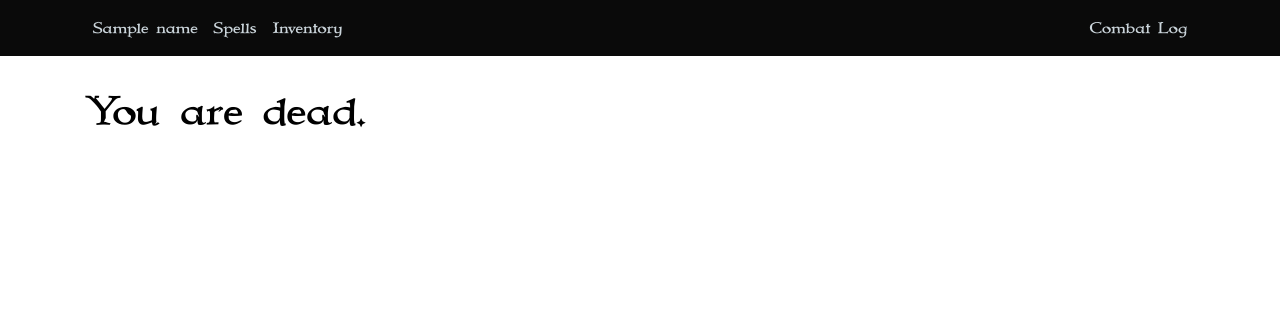
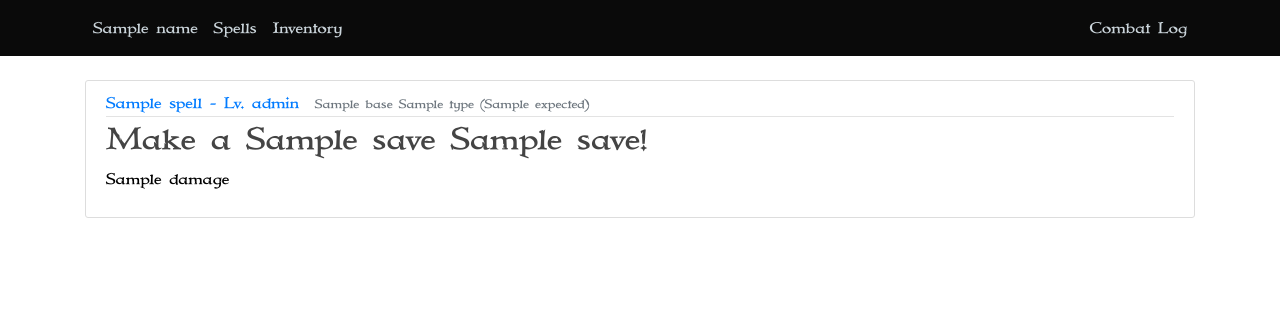
Before and after one commit to alostuckop/Scry, a Flask app: template templates/log.html in a window 1280 px wide. Shown: the top 316 px of the page. Run offline with Flask 2, Linux system fonts and the light colour scheme; the template is opened without the code that fills it: most values are stand-ins (such as "Sample title", 1, 10 or a date in 2020); some libraries are stand-ins or nearby versions.

Commit message:
commit prior to package and db

```diff
--- a/app.py
+++ b/app.py
@@ -1,8 +1,9 @@
 from flask import Flask, render_template, url_for
-
-from src.combat import Player
+from src.combat import Player, Data, CastInstance
+from src.dice import DiceRoll, roll
 
 app = Flask(__name__)
+data = Data("static/Data/spells.yml")
 
 @app.route('/')
 @app.route('/character')
@@ -19,9 +20,17 @@ def spells():
 def inventory():
     return render_template('inventory.html')
 
+casts = [
+    CastInstance(data.spells['chained_lightning'], '7'),
+    CastInstance(data.spells['spirtual_weapon'], '5'),
+    CastInstance(data.spells['chained_lightning'], '7'),
+    CastInstance(data.spells['fireball'], '3'),
+]
+
 @app.route('/log')
 def log():
-    return render_template('log.html')
+    return render_template('log.html', casts=casts)
+
 
 if __name__ == "__main__":
     app.run(debug=True)
--- a/static/layout.css
+++ b/static/layout.css
@@ -14,7 +14,6 @@ body {
 }
 .text {
   color: #000000;
-  font-size: 42px;
   margin-top: 5rem;
 }
 
--- a/templates/log.html
+++ b/templates/log.html
@@ -1,4 +1,34 @@
 {% extends "layout.html" %}
 {% block content %}
-You are dead.
+
+  {% for cast in casts %}
+    {% if cast.type == 'damage' %}
+      <article class="media content-section">
+        <div class="media-body">
+          <div class="article-metadata">
+            <a class="mr-2" href="#">{{cast.spell.name}} - Lv. {{cast.level}}</a>
+            <small class="text-muted">{{cast.spell.damage.base}} {{cast.spell.damage.type}} ({{cast.damage.expected}})</small>
+          </div>
+          <div class="article-title">
+            <h2 class="mr-2">{{cast.roll}} to hit! </h2>
+          </div>
+          <p class="article-content">{{cast.damage}}</p>
+        </div>
+      </article>
+    {% else %}
+      <article class="media content-section">
+        <div class="media-body">
+          <div class="article-metadata">
+            <a class="mr-2" href="#">{{cast.spell.name}} - Lv. {{cast.level}}</a>
+            <small class="text-muted">{{cast.spell.damage.base}} {{cast.spell.damage.type}} ({{cast.damage.expected}})</small>
+          </div>
+          <div class="article-title">
+            <h2 class="mr-2">Make a {{cast.spell.damage.save}} {{cast.save_dv}} save! </h2>
+          </div>
+          <p class="article-content">{{cast.damage}}</p>
+        </div>
+      </article>
+    {% endif %}
+  {% endfor %}
+
 {% endblock content %}
```
Also changed, not shown: src/combat.py (+42 -3 lines), src/routes.py (added), templates/attack.html (added).
